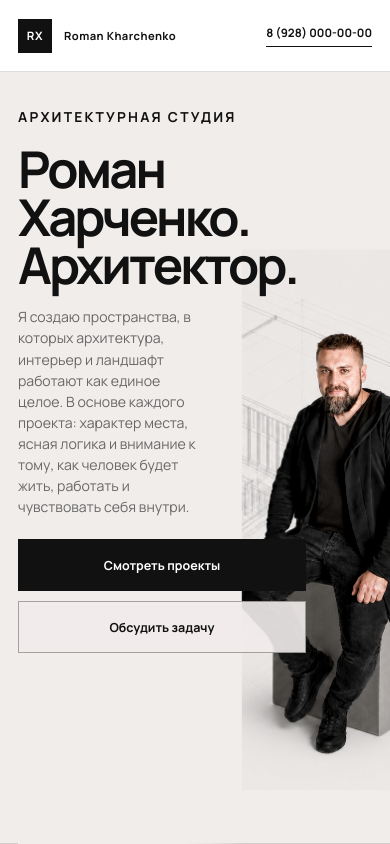
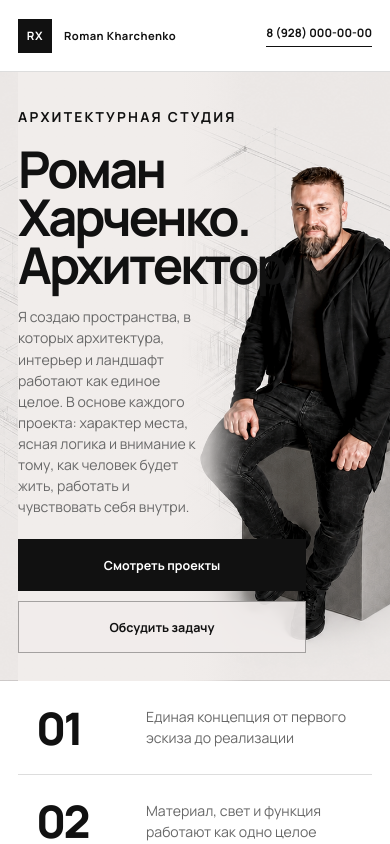
Before and after one commit to ux-tony/rx, a Next.js app: page / in a window 390 px wide. Shown: the top 844 px of the page. Built offline with nearby package versions, Linux system fonts and the light colour scheme; no server answers.

Commit message:
Match mobile hero height to portrait

```diff
--- a/app/globals.css
+++ b/app/globals.css
@@ -1001,12 +1001,12 @@ a:focus-visible {
 
   .hero {
     --hero-background: #f1edeb;
-    min-height: clamp(760px, calc(100svh - 72px), 900px);
+    min-height: 0;
     display: block;
   }
 
   .hero-copy {
-    min-height: inherit;
+    min-height: 0;
     padding: 34px 0 28px;
     justify-content: flex-start;
     gap: 28px;
@@ -1058,10 +1058,14 @@ a:focus-visible {
   }
 
   .hero-portrait {
-    object-fit: cover;
+    max-width: none;
+    width: auto !important;
+    height: 100% !important;
+    right: -12% !important;
+    left: auto !important;
+    object-fit: contain;
     object-position: right bottom;
-    transform: translate(24%, -4%) scale(0.82);
-    transform-origin: right bottom;
+    transform: none;
   }
 
   .hero-metrics {
@@ -1248,10 +1252,6 @@ a:focus-visible {
 }
 
 @media (max-width: 480px) {
-  .hero {
-    min-height: clamp(720px, calc(100svh - 72px), 820px);
-  }
-
   .hero-copy {
     gap: 22px;
   }
@@ -1267,7 +1267,7 @@ a:focus-visible {
   }
 
   .hero-portrait {
-    transform: translate(32%, -7%) scale(0.7);
+    right: -32% !important;
   }
 
   .metric-card,
```
